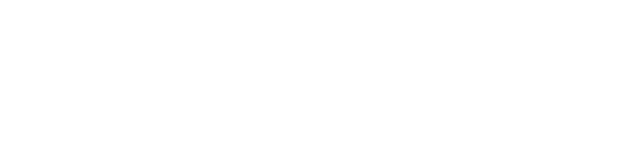
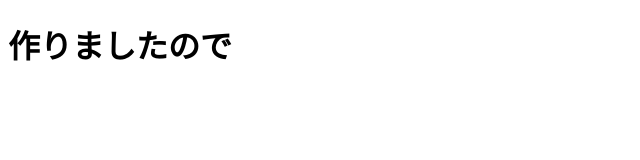
Before and after one commit to ishidasotaro/tester3, a plain HTML site: page index.html in a window 1280 px wide. Shown: the whole page, without its empty margins (0-640 px from the left). Drawn offline with Linux system fonts and the light colour scheme.

Commit message:
作りましたので

```diff
--- a/index.html
+++ b/index.html
@@ -7,6 +7,6 @@
   <link rel="stylesheet" href="./style.css">
 </head>
 <body>
-
+  <h1>作りましたので</h1>
 </body>
 </html>
```
